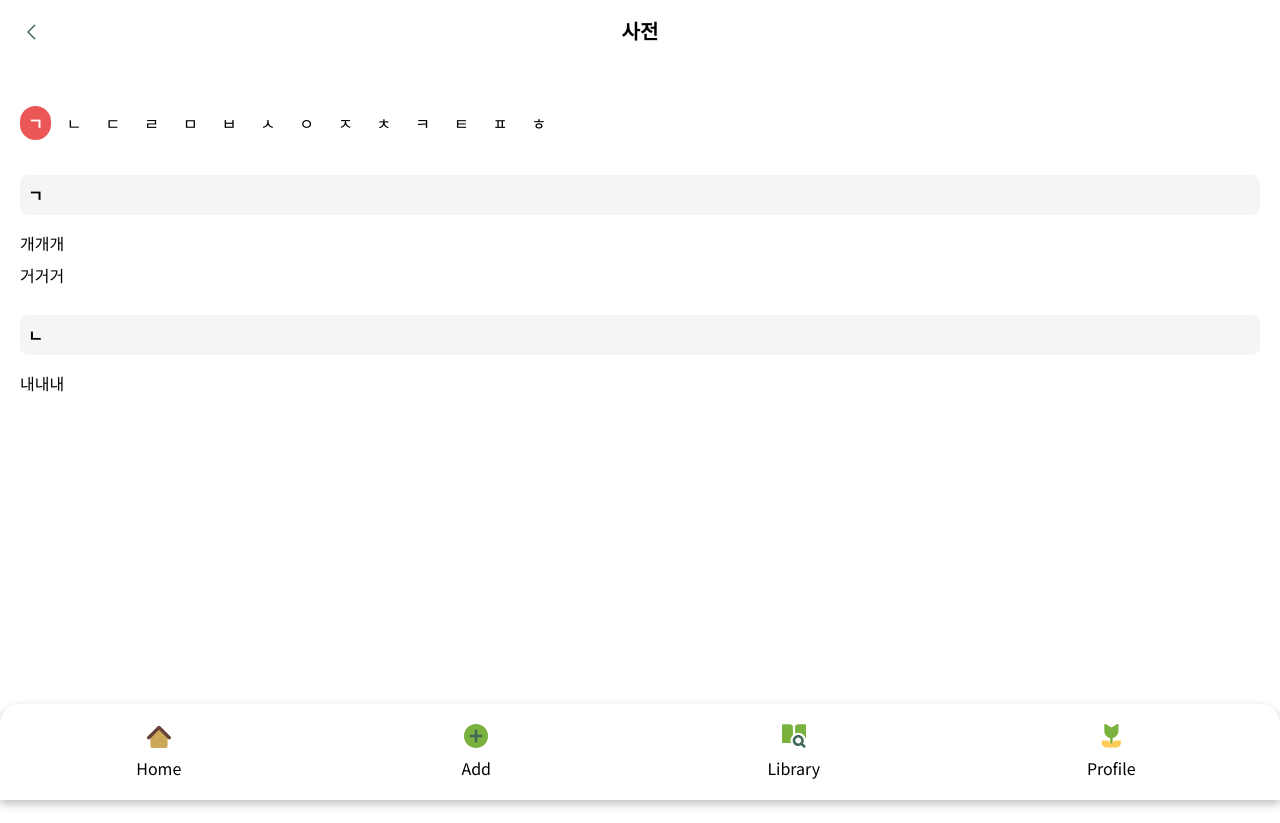
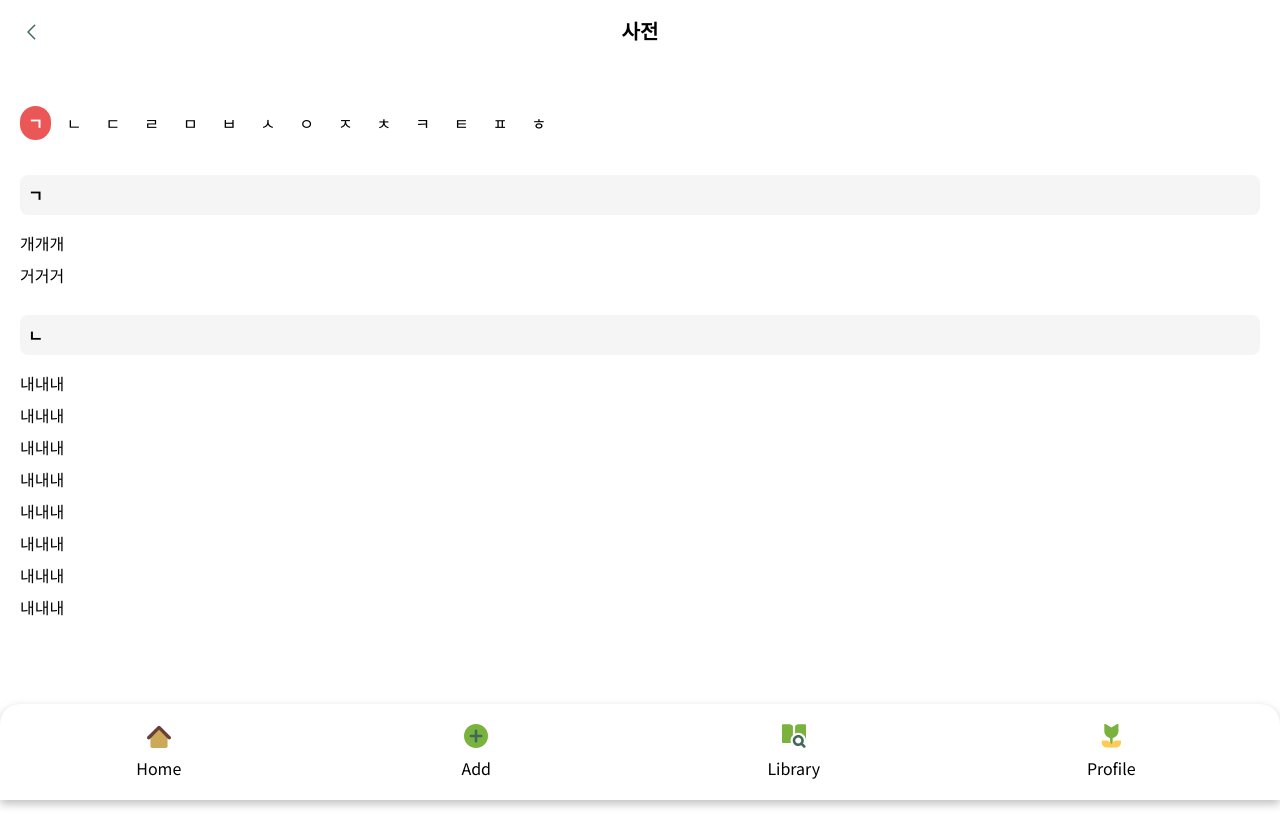
Before and after one commit to developyoun/memebook, a React (Create React App) app in the folder front/: page /library in a window 1280 px wide. Before the commit the page ends 800 px from the top, so only its background shows below. Built offline with nearby package versions, Linux system fonts and the light colour scheme.

Commit message:
자잘한 수정중

```diff
--- a/front/src/components/HomeFooter.js
+++ b/front/src/components/HomeFooter.js
@@ -7,7 +7,7 @@ export default function HomeFooter() {
     <footer>
       <ul className="footer_list">
         <li className="list">
-          <Link to="/" className="link home">Home</Link>
+          <Link to="/main" className="link home">Home</Link>
         </li>
         <li className="list">
           <Link to="/wordAdd" className="link word">Add</Link>
--- a/front/src/components/WordList.js
+++ b/front/src/components/WordList.js
@@ -10,7 +10,7 @@ function WordList() {
             <Link to="/word/1" className="item">개개개</Link>
           </li>
           <li>
-            <a href="" className="item">거거거</a>
+            <Link to="" className="item">거거거</Link>
           </li>
         </ul>
       </li>
@@ -18,7 +18,28 @@ function WordList() {
         <h3 className="word_tit">ㄴ</h3>
         <ul className="word_list">
           <li>
-            <a href="" className="item">내내내</a>
+            <Link to="" className="item">내내내</Link>
+          </li>
+          <li>
+            <Link to="" className="item">내내내</Link>
+          </li>
+          <li>
+            <Link to="" className="item">내내내</Link>
+          </li>
+          <li>
+            <Link to="" className="item">내내내</Link>
+          </li>
+          <li>
+            <Link to="" className="item">내내내</Link>
+          </li>
+          <li>
+            <Link to="" className="item">내내내</Link>
+          </li>
+          <li>
+            <Link to="" className="item">내내내</Link>
+          </li>
+          <li>
+            <Link to="" className="item">내내내</Link>
           </li>
         </ul>
       </li>
--- a/front/src/page/WordDetail.js
+++ b/front/src/page/WordDetail.js
@@ -1,7 +1,12 @@
 import './../scss/wordDetail.scss'
 import Title from "../components/Title";
+import {useEffect} from "react";
 
 export default function WordDetail() {
+
+  useEffect(() => {
+    window.scrollTo(0,0);
+  }, []);
 
   return (
     <div className="layer">
--- a/front/src/scss/common.scss
+++ b/front/src/scss/common.scss
@@ -49,7 +49,6 @@
 
 .invalid_msg {
   margin-top:10px;
-  font-size:14px;
   color:var(--red);
 }
 
--- a/front/src/scss/word.scss
+++ b/front/src/scss/word.scss
@@ -2,9 +2,10 @@
 .floating_box {
   position: fixed;
   left: 0;
-  bottom: 20px;
-  padding: 0 20px;
+  bottom: 0;
+  padding: 20px;
   width: 100%;
+  background:#fff;
   box-sizing: border-box;
 }
 
```
